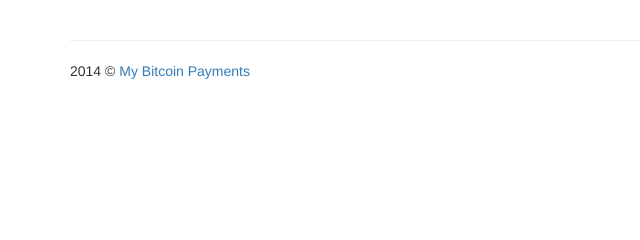
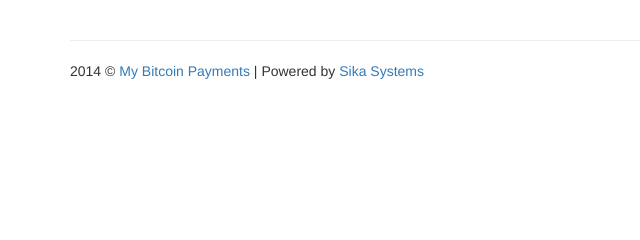
Before and after one commit to ondrejsika/mbp, a Django app: page / in a window 1280 px wide. Shown: the part 335-575 px from the top of the page, without its empty margins (0-640 px from the left). Run offline with Django 3.2, Linux system fonts and the light colour scheme; the visitor is signed in with stand-in values (Sample User, id 1); data that the repository does not hold is empty; parts of the project's set-up code (start-up, migrations or seed data) failed here and were passed over; some libraries are stand-ins or nearby versions.

Commit message:
add sikasystems to footer

```diff
--- a/main/templates/base.html
+++ b/main/templates/base.html
@@ -32,6 +32,6 @@
     {% block container %}
     {% endblock container %}
     <hr>
-    <p>2014 &copy; <a href="http://mybitcoinpayments.com">My Bitcoin Payments</a></p>
+    <p>2014 &copy; <a href="http://mybitcoinpayments.com">My Bitcoin Payments</a> | Powered by <a href="http://sikasystems.cz">Sika Systems</a></p>
     </div>
 {% endblock bootstrap_body %}
```
